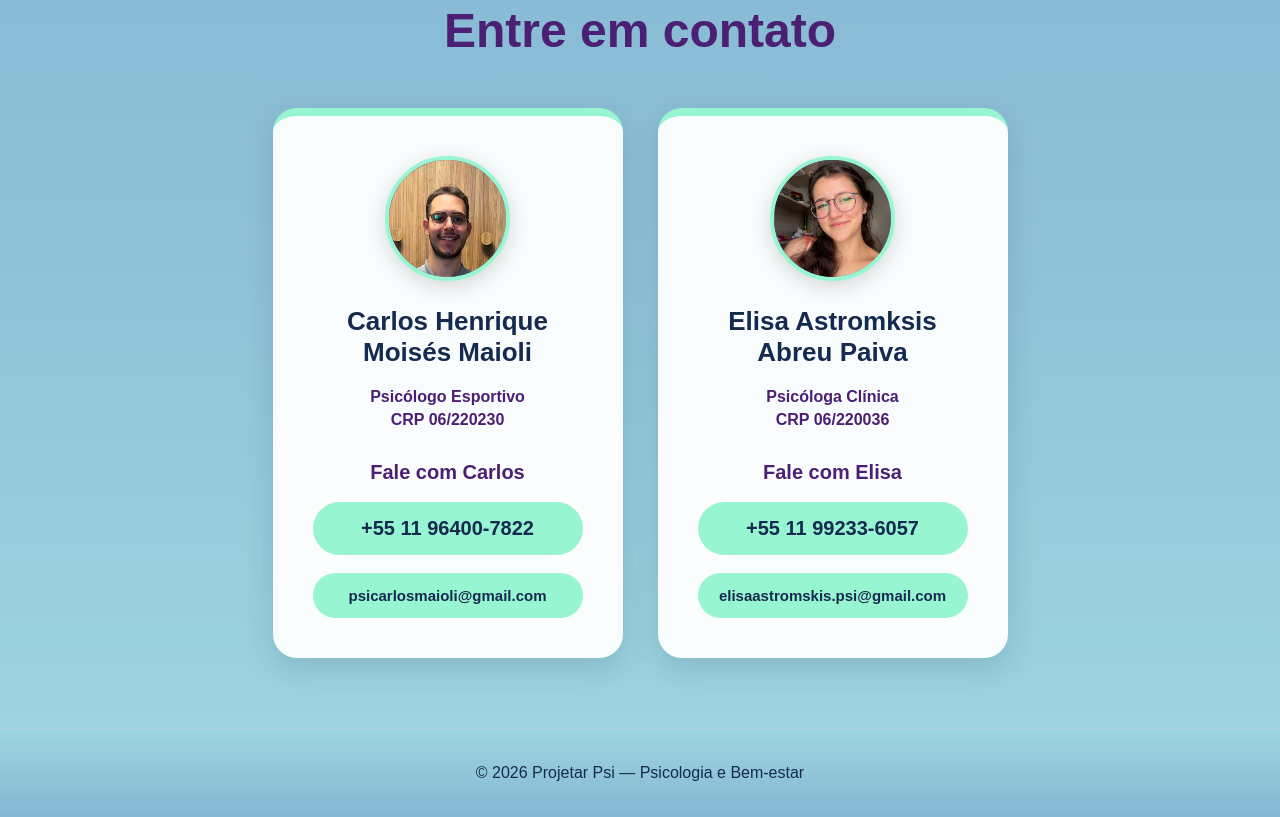
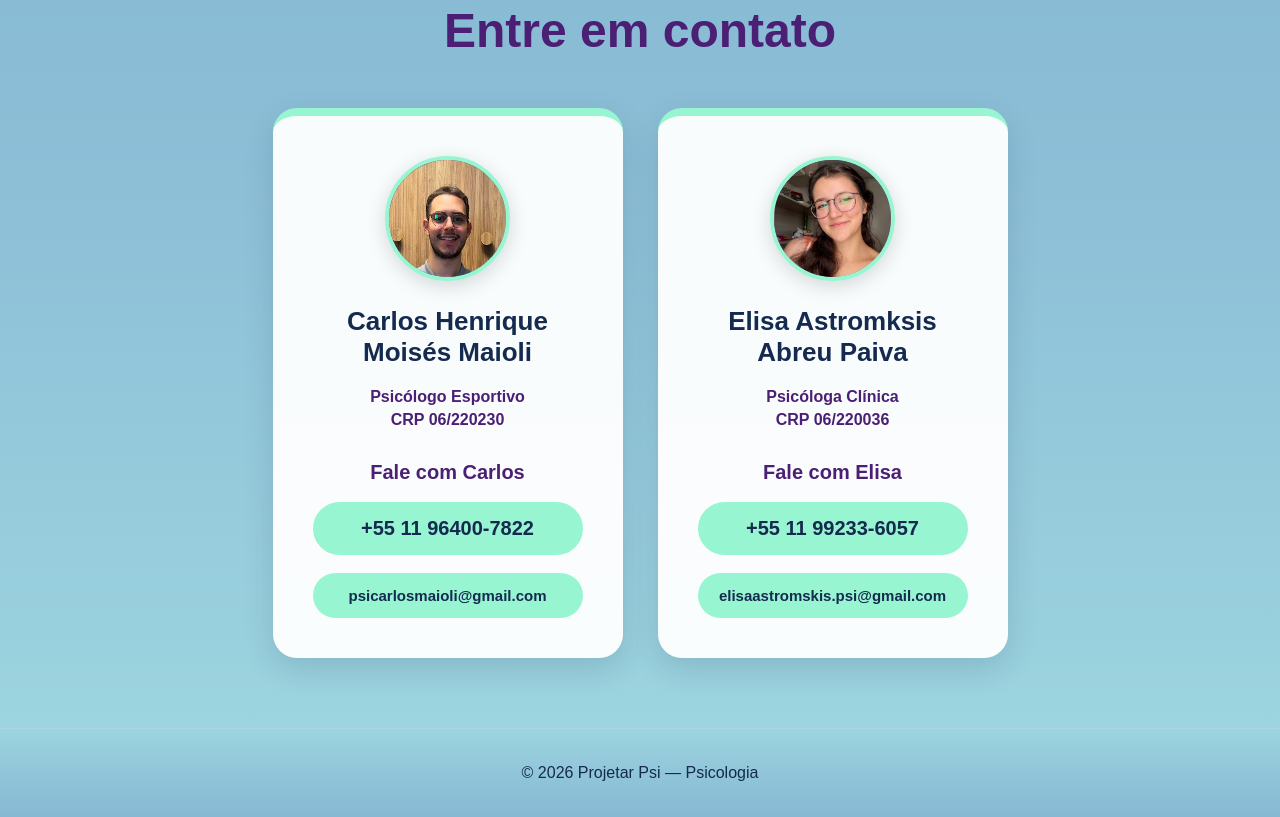
Before and after one commit to astromskis/projetar.psi, a website: page public/index.html in a window 1280 px wide. Shown: the part 2851-3668 px from the top of the page. Drawn offline with Linux system fonts and the light colour scheme.

Commit message:
Atualiza rodape

```diff
--- a/public/index.html
+++ b/public/index.html
@@ -173,7 +173,7 @@
 </main>
 
 <footer>
-  <p>© 2026 Projetar Psi — Psicologia e Bem-estar</p>
+  <p>© 2026 Projetar Psi — Psicologia</p>
 </footer>
 
 </body>
```
